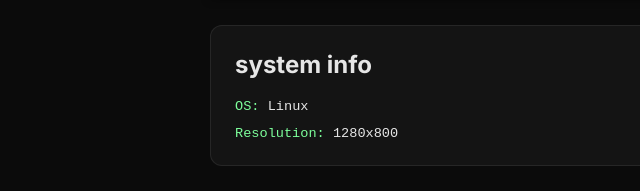
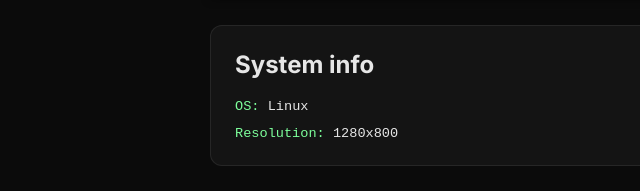
Before and after one commit to stepak2321/www.trebka.net, a plain HTML site: page index.html in a window 1280 px wide. Shown: the part 1606-1797 px from the top of the page, 0-640 px from the left. Drawn offline with Linux system fonts and the light colour scheme.

Commit message:
Capitalize 'System info' heading

```diff
--- a/index.html
+++ b/index.html
@@ -85,7 +85,7 @@
 
         <!-- System Info -->
         <section class="card system-info">
-            <h2>system info</h2>
+            <h2>System info</h2>
             <div class="info-grid">
                 <div><span class="label">OS:</span> <span id="os-info">Unknown</span></div>
                 <div><span class="label">Browser:</span> <span id="browser-info">Unknown</span></div>
```
